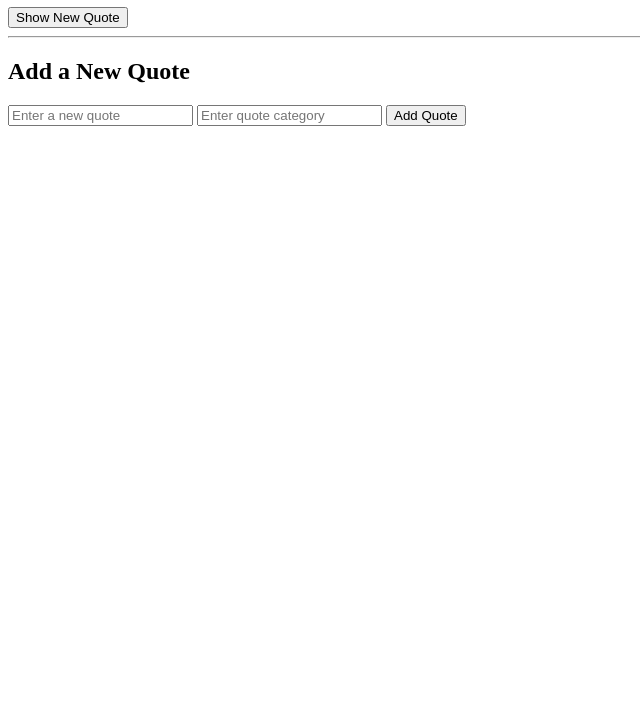
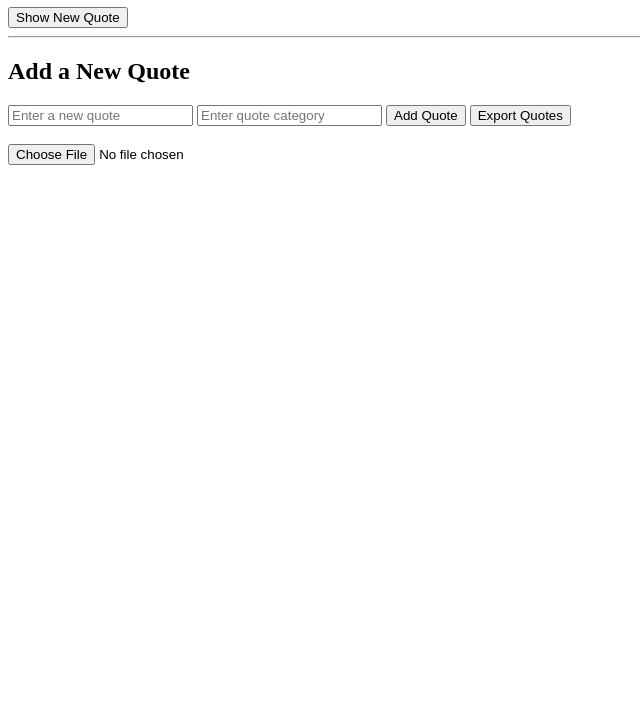
Before and after one commit to fasamoah13/alx_fe_javascript, a plain HTML site: page dom-manipulation/index.html in a window 1280 px wide. Shown: the part 73-800 px from the top of the page, without its empty margins (0-640 px from the left). Drawn offline with Linux system fonts and the light colour scheme.

Commit message:
Update index.html

```diff
--- a/dom-manipulation/index.html
+++ b/dom-manipulation/index.html
@@ -22,6 +22,12 @@
   <input id="newQuoteCategory" type="text" placeholder="Enter quote category" />
   <button id="addQuoteBtn">Add Quote</button>
 
+  <button id="exportBtn">Export Quotes</button>
+<br><br>
+
+<input type="file" id="importFile" accept="application/json">
+
+
   <script src="script.js"></script>
 </body>
 </html>
```
